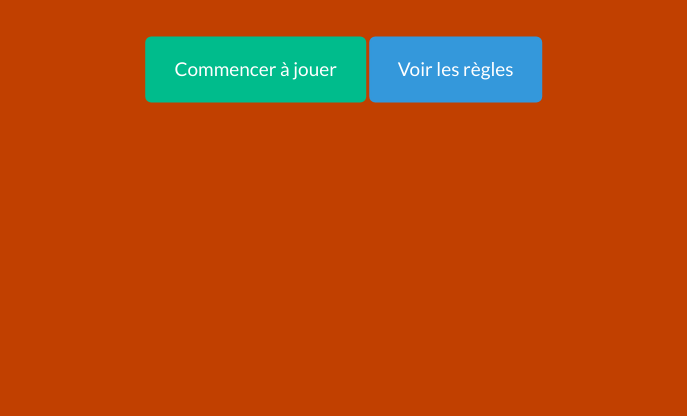
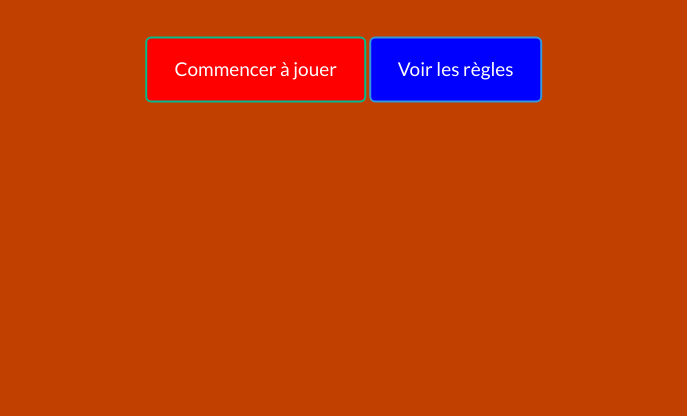
Before and after one commit to misterjj/jeu-tbbt, a plain HTML site: page index.html in a window 1280 px wide. Shown: the part 384-800 px from the top of the page, without its empty margins (296-983 px from the left). Drawn offline with nearby package versions, Linux system fonts and the light colour scheme; some packages are replaced by stand-ins of ours; a script that the page names is missing; a web font is replaced by a local one.

Commit message:
my second commit

```diff
--- a/index.html
+++ b/index.html
@@ -101,6 +101,8 @@
 			font-size : 50px;
 			padding : 0 10px;
 		}
+		.btn-success {background:red;}
+		.btn-info {background:blue;}
 	</style>
 	<script type="text/javascript">
 		var canPlay = false;
```
